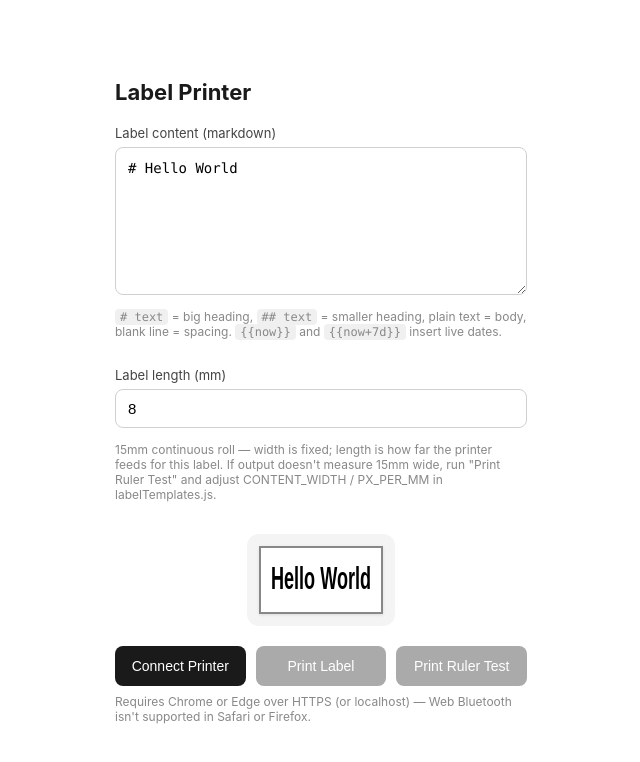
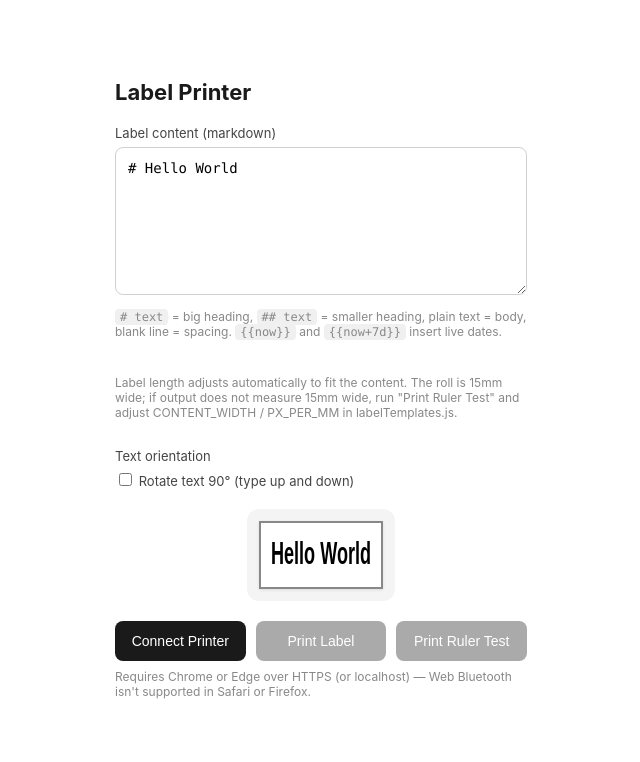
Before and after one commit to AndrewBreyen/Label-Printer, a React (Create React App) app: page / in a window 1280 px wide. Shown: the top 762 px of the page, without its empty margins (319-959 px from the left). Built offline with nearby package versions, Linux system fonts and the light colour scheme.

Commit message:
90 degree, feeding right

```diff
--- a/src/App.js
+++ b/src/App.js
@@ -10,11 +10,15 @@ import { drawRulerTicks } from './rulerUtils';
 import {
   CONTENT_WIDTH,
   PX_PER_MM,
-  DEFAULT_LENGTH_MM,
   MIN_LENGTH_MM,
+  POST_PRINT_FEED_MM,
   PRINT_OFFSET_PX,
 } from './labelTemplates';
-import { renderMarkdownContent } from './markdown';
+import {
+  getMarkdownContentHeight,
+  getMarkdownContentWidth,
+  renderMarkdownContent,
+} from './markdown';
 import './App.css';
 
 // Canvas width MUST equal REQUIRED_IMAGE_WIDTH (384px) — this is a
@@ -28,14 +32,14 @@ const CONTENT_LEFT = Math.max(0, LABEL_WIDTH - CONTENT_WIDTH - PRINT_OFFSET_PX);
 
 function App() {
   const [markdownContent, setMarkdownContent] = useState('# Hello World');
-  const [lengthMm, setLengthMm] = useState(DEFAULT_LENGTH_MM);
-  const feedHeight = Math.max(
+  const [verticalText, setVerticalText] = useState(false);
+  const contentHeight = Math.max(
     MIN_LENGTH_MM * PX_PER_MM,
-    Math.round(lengthMm * PX_PER_MM)
+    verticalText
+      ? Math.ceil(getMarkdownContentWidth(markdownContent))
+      : getMarkdownContentHeight(markdownContent)
   );
-  // Continuous stock has no die-cut boundary, so the entire feed
-  // length is fair game for content (no separate crop box needed).
-  const contentHeight = feedHeight;
+  const feedHeight = contentHeight + Math.round(POST_PRINT_FEED_MM * PX_PER_MM);
 
   const [connected, setConnected] = useState(false);
   const [status, setStatus] = useState('');
@@ -52,10 +56,18 @@ function App() {
       ctx.fillRect(0, 0, boxWidth, boxHeight);
       ctx.save();
       ctx.translate(contentLeft, 0);
-      renderMarkdownContent(ctx, markdownContent, CONTENT_WIDTH, boxHeight);
+      if (verticalText) {
+        // Render the long label axis horizontally, then rotate it into place.
+        ctx.translate(CONTENT_WIDTH / 2, contentHeight / 2);
+        ctx.rotate(-Math.PI / 2);
+        ctx.translate(-contentHeight / 2, -CONTENT_WIDTH / 2);
+        renderMarkdownContent(ctx, markdownContent, contentHeight, CONTENT_WIDTH);
+      } else {
+        renderMarkdownContent(ctx, markdownContent, CONTENT_WIDTH, contentHeight);
+      }
       ctx.restore();
     },
-    [markdownContent]
+    [contentHeight, markdownContent, verticalText]
   );
 
   const drawLabel = useCallback(() => {
@@ -181,23 +193,22 @@ function App() {
           </p>
         </label>
 
+        <p className="hint">
+          Label length adjusts automatically to fit the content. The roll is 15mm wide; if output
+          does not measure 15mm wide, run "Print Ruler Test" and adjust CONTENT_WIDTH / PX_PER_MM
+          in labelTemplates.js.
+        </p>
+
         <label className="field">
-          <span>Label length (mm)</span>
-          <input
-            type="number"
-            min={MIN_LENGTH_MM}
-            max={200}
-            value={lengthMm}
-            onChange={(e) => {
-              const n = Number(e.target.value);
-              setLengthMm(Number.isFinite(n) && n > 0 ? Math.max(MIN_LENGTH_MM, n) : DEFAULT_LENGTH_MM);
-            }}
-          />
-          <p className="hint">
-            15mm continuous roll — width is fixed; length is how far the printer feeds for this
-            label. If output doesn't measure 15mm wide, run "Print Ruler Test" and adjust
-            CONTENT_WIDTH / PX_PER_MM in labelTemplates.js.
-          </p>
+          <span>Text orientation</span>
+          <span>
+            <input
+              type="checkbox"
+              checked={verticalText}
+              onChange={(e) => setVerticalText(e.target.checked)}
+            />{' '}
+            Rotate text 90° (type up and down)
+          </span>
         </label>
       </div>
 
--- a/src/labelTemplates.js
+++ b/src/labelTemplates.js
@@ -3,8 +3,8 @@
  * -----------------
  * Config for the app's one supported label size: a 15mm-wide
  * continuous roll. There's no gap sensor to calibrate against on
- * continuous stock, so only the width is fixed — print length is
- * chosen per-label in the app (see the "Label length" field).
+ * continuous stock, so only the width is fixed — print length is calculated
+ * from the content on each label.
  *
  * CONTENT_WIDTH and PX_PER_MM are ESTIMATES based on a common
  * 203dpi thermal print head (203/25.4 ≈ 8px/mm). Verify against your
@@ -13,8 +13,8 @@
  */
 export const PX_PER_MM = 8; // 203dpi ≈ 8px/mm — recalibrate against a ruler test if needed
 export const CONTENT_WIDTH = Math.round(15 * PX_PER_MM); // ~120px for a 15mm-wide label
-export const DEFAULT_LENGTH_MM = 8; // starting label length shown in the UI, freely adjustable
 export const MIN_LENGTH_MM = 8; // shortest label the UI will let you set
+export const POST_PRINT_FEED_MM = 2; // extra unprinted stock to advance after each label
 
 /**
  * PRINT_OFFSET_PX — shifts the content block within the printer's
--- a/src/markdown.js
+++ b/src/markdown.js
@@ -26,6 +26,20 @@
 const FONT_SIZES = { h1: 32, h2: 22, body: 16 };
 const LINE_HEIGHT_RATIO = 1.3;
 const BLANK_LINE_GAP = 10;
+
+function getMarkdownBlocks(markdown) {
+  return parseMarkdownLines(markdown).map((line) => {
+    if (line.type === 'space') return { type: 'space', height: BLANK_LINE_GAP };
+    const fontSize = FONT_SIZES[line.type];
+    return {
+      type: line.type,
+      text: resolvePlaceholders(line.text),
+      fontSize,
+      bold: line.type !== 'body',
+      height: Math.round(fontSize * LINE_HEIGHT_RATIO),
+    };
+  });
+}
 
 function formatDateTime(date) {
   // Compact format that fits a small label: "7/29 2:30 PM"
@@ -61,6 +75,26 @@ export function parseMarkdownLines(markdown) {
   });
 }
 
+/** Returns the vertical space required to render all markdown lines. */
+export function getMarkdownContentHeight(markdown) {
+  return getMarkdownBlocks(markdown).reduce((sum, block) => sum + block.height, 0);
+}
+
+/** Returns the horizontal space required by the widest rendered markdown line. */
+export function getMarkdownContentWidth(markdown) {
+  const measureCanvas = document.createElement('canvas');
+  const context = measureCanvas.getContext('2d');
+  if (!context) return 0;
+
+  const widestLine = getMarkdownBlocks(markdown).reduce((maxWidth, block) => {
+    if (block.type === 'space') return maxWidth;
+    context.font = `${block.bold ? 'bold ' : ''}${block.fontSize}px sans-serif`;
+    return Math.max(maxWidth, context.measureText(block.text).width);
+  }, 0);
+  // renderMarkdownContent reserves 10px on each side for its max-width.
+  return widestLine + 20;
+}
+
 /**
  * Renders markdown label content onto a canvas context, filling the
  * boxWidth x boxHeight area (white background + centered text).
@@ -75,18 +109,7 @@ export function renderMarkdownContent(ctx, markdown, boxWidth, boxHeight, option
   ctx.fillStyle = '#ffffff';
   ctx.fillRect(0, 0, boxWidth, boxHeight);
 
-  const lines = parseMarkdownLines(markdown);
-  const blocks = lines.map((line) => {
-    if (line.type === 'space') return { type: 'space', height: BLANK_LINE_GAP };
-    const fontSize = FONT_SIZES[line.type];
-    return {
-      type: line.type,
-      text: resolvePlaceholders(line.text),
-      fontSize,
-      bold: line.type !== 'body',
-      height: Math.round(fontSize * LINE_HEIGHT_RATIO),
-    };
-  });
+  const blocks = getMarkdownBlocks(markdown);
 
   const totalHeight = blocks.reduce((sum, b) => sum + b.height, 0);
   let y = (boxHeight - totalHeight) / 2 - yOffset;
--- a/src/services/printerService.js
+++ b/src/services/printerService.js
@@ -224,7 +224,6 @@ export async function printLabel(canvas, options = {}) {
   ]);
 
   await sendPaced(payload);
-
   console.log('[printer] print job complete.');
 }
 
```
